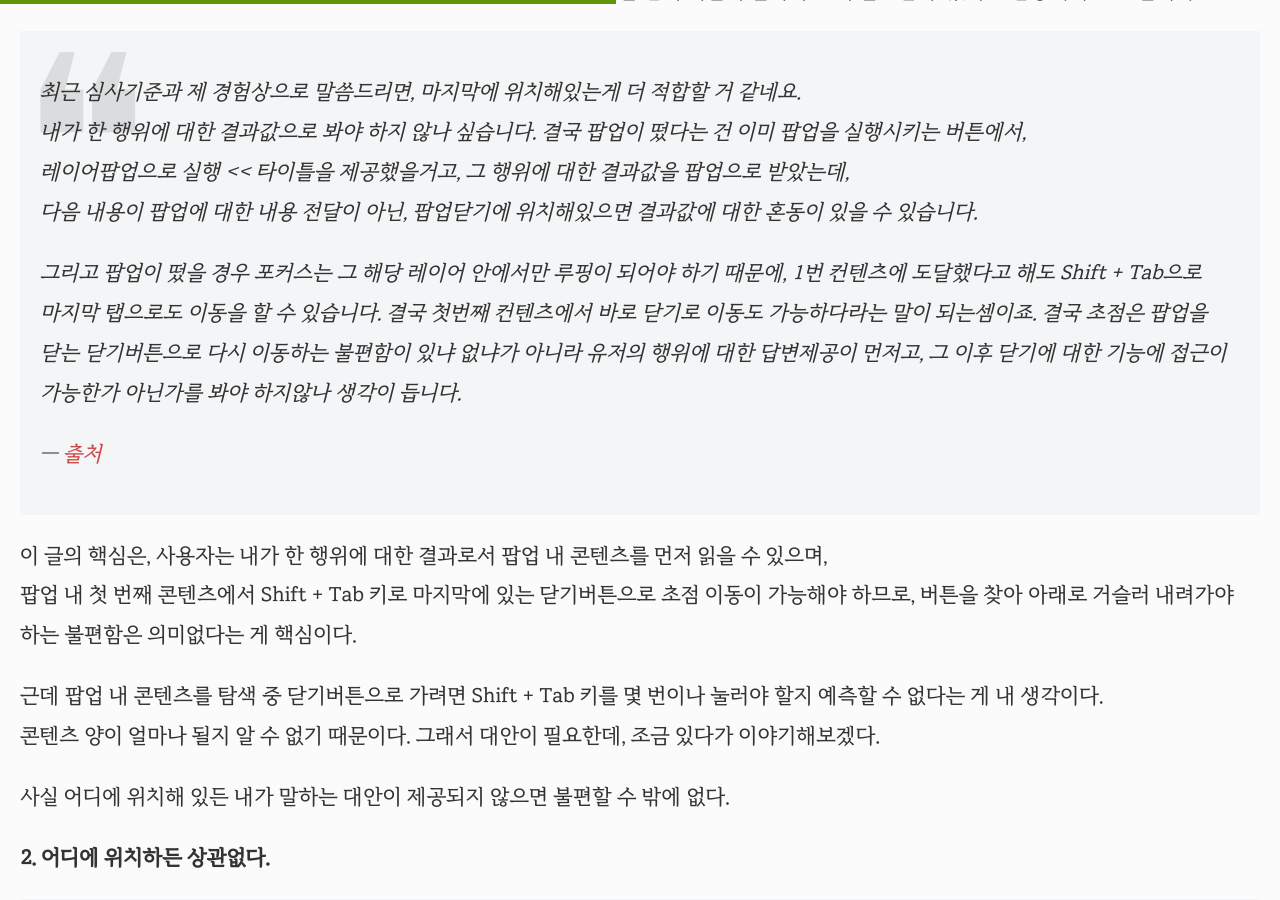
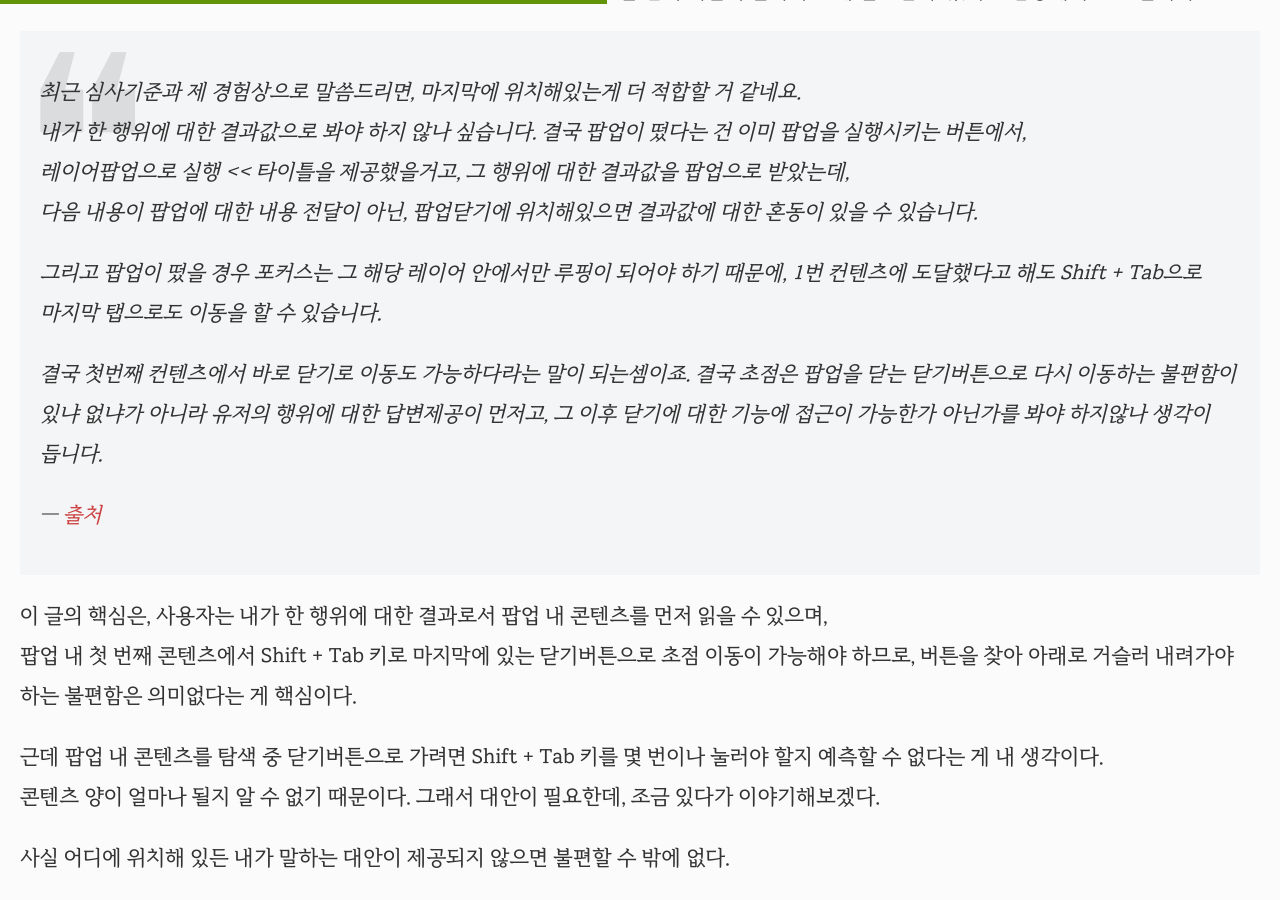
Before and after one commit to selosele/selosele.github.io, a Jekyll site: the page built from _posts/2020-11-23-layer-popup-close-button-position.md, in a window 1280 px wide and 900 px high, scrolled down 1871 px. Built offline with Jekyll 4.4.1, drawn with Linux system fonts in a browser that asks for light colours; comment, search, counter and statistics services are not loaded; some of the changed text lies outside the part shown.

Commit message:
포스트 수정

```diff
--- a/_posts/2020-11-23-layer-popup-close-button-position.md
+++ b/_posts/2020-11-23-layer-popup-close-button-position.md
@@ -49,7 +49,9 @@ JS는 [일전에 초점 이동을 레이어팝업 내에서만 돌게 하려고
 레이어팝업으로 실행 &lt;&lt; 타이틀을 제공했을거고, 그 행위에 대한 결과값을 팝업으로 받았는데,
 다음 내용이 팝업에 대한 내용 전달이 아닌, 팝업닫기에 위치해있으면 결과값에 대한 혼동이 있을 수 있습니다.
 >
-> 그리고 팝업이 떴을 경우 포커스는 그 해당 레이어 안에서만 루핑이 되어야 하기 때문에, 1번 컨텐츠에 도달했다고 해도 Shift + Tab으로 마지막 탭으로도 이동을 할 수 있습니다. 결국 첫번째 컨텐츠에서 바로 닫기로 이동도 가능하다라는 말이 되는셈이죠. 결국 초점은 팝업을 닫는 닫기버튼으로 다시 이동하는 불편함이 있냐 없냐가 아니라 유저의 행위에 대한 답변제공이 먼저고, 그 이후 닫기에 대한 기능에 접근이 가능한가 아닌가를 봐야 하지않나 생각이 듭니다.
+> 그리고 팝업이 떴을 경우 포커스는 그 해당 레이어 안에서만 루핑이 되어야 하기 때문에, 1번 컨텐츠에 도달했다고 해도 Shift + Tab으로 마지막 탭으로도 이동을 할 수 있습니다.
+>
+결국 첫번째 컨텐츠에서 바로 닫기로 이동도 가능하다라는 말이 되는셈이죠. 결국 초점은 팝업을 닫는 닫기버튼으로 다시 이동하는 불편함이 있냐 없냐가 아니라 유저의 행위에 대한 답변제공이 먼저고, 그 이후 닫기에 대한 기능에 접근이 가능한가 아닌가를 봐야 하지않나 생각이 듭니다.
 >
 > <cite><a href="https://cafe.naver.com/hacosa/252854" target="_blank">출처</a></cite>
 
```
Also changed, not shown: other parts of _posts/2020-11-23-layer-popup-close-button-position.md (+1 -1 lines).
